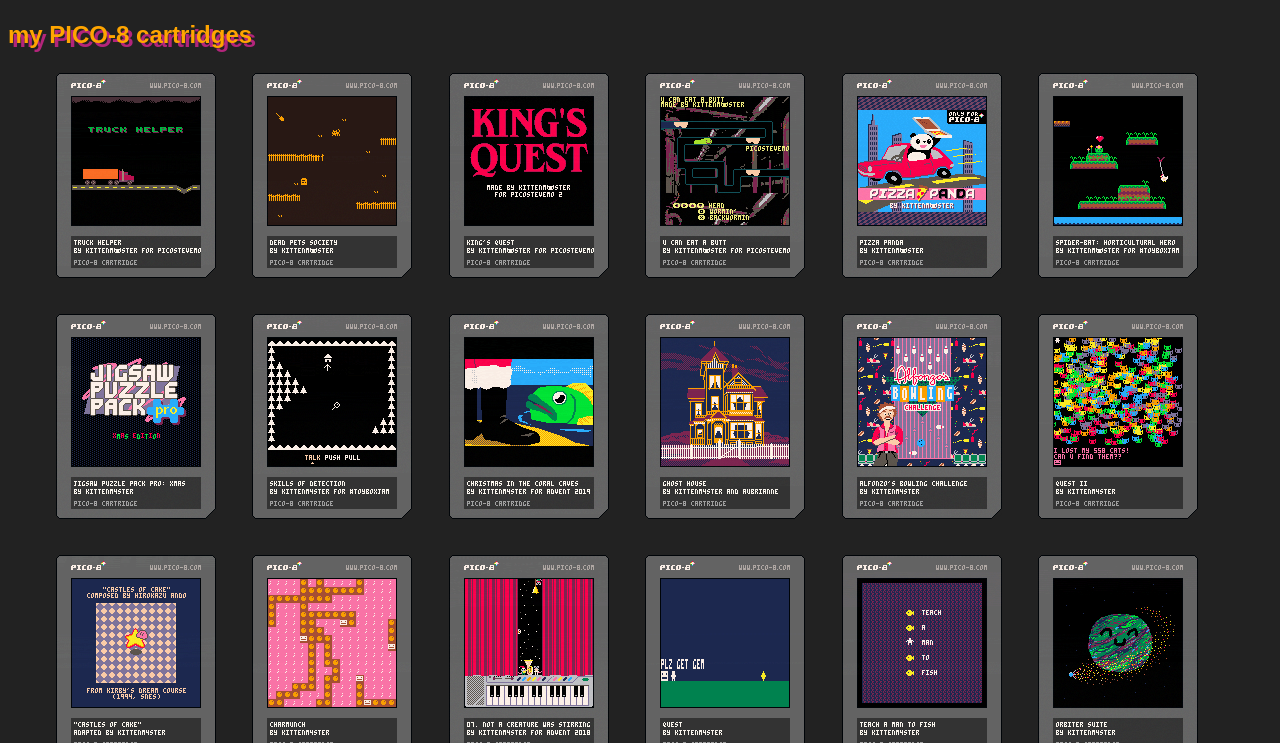
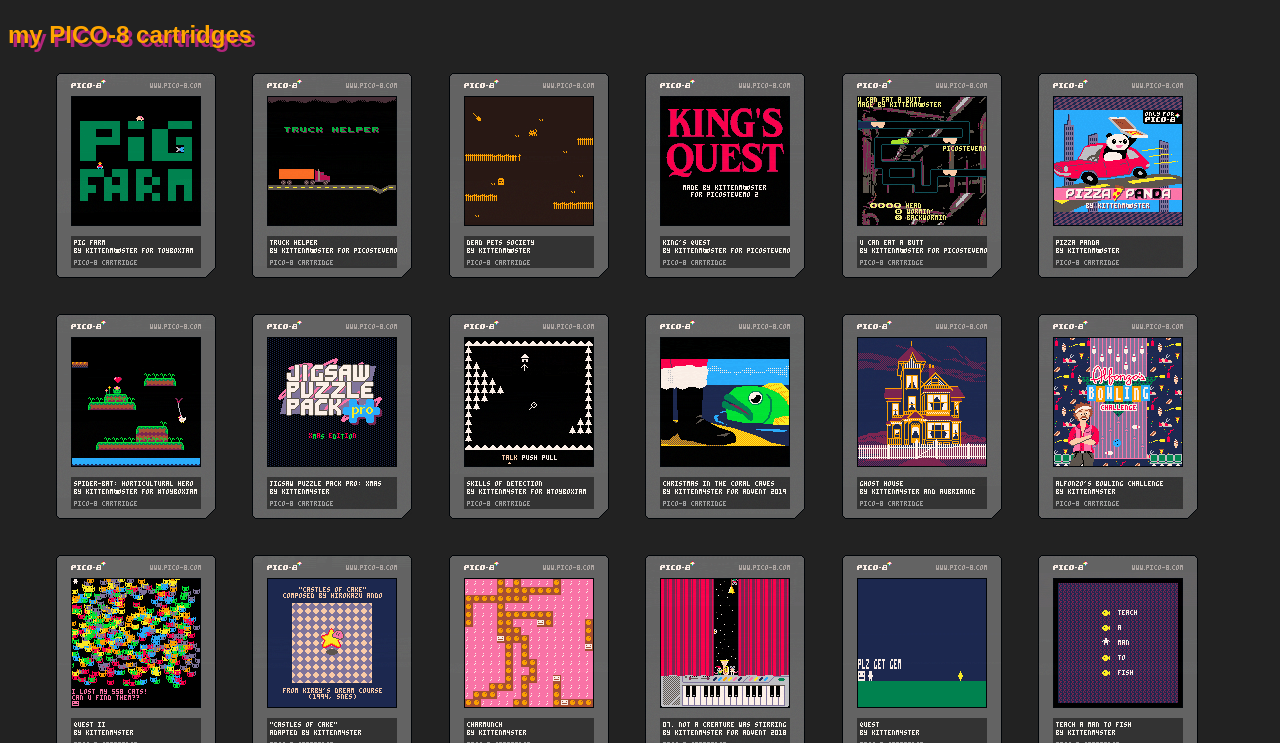
Before and after one commit to andmatand/kittenm4ster.neocities.org, a plain HTML site: page index.html in a window 1280 px wide. Shown: the part 69-812 px from the top of the page. Drawn offline with Linux system fonts and the light colour scheme.

Commit message:
add pig farm cart

```diff
--- a/index.html
+++ b/index.html
@@ -19,6 +19,11 @@
     <main>
       <h2>my PICO-8 cartridges</h2>
       <ul class="pico8-carts">
+        <li>
+          <a class="no-disco" href="https://kittenm4ster.itch.io/pig-farm">
+            <img src="img/carts/pigfarm.p8.png" width="160" height="205" alt="Pig Farm">
+          </a>
+        </li>
         <li>
           <a class="no-disco" href="https://kittenm4ster.itch.io/truck-helper">
             <img src="img/carts/truck_helper.p8.png" width="160" height="205" alt="Truck Helper">
```
Also changed, not shown: img/carts/pigfarm.p8.png (added).
